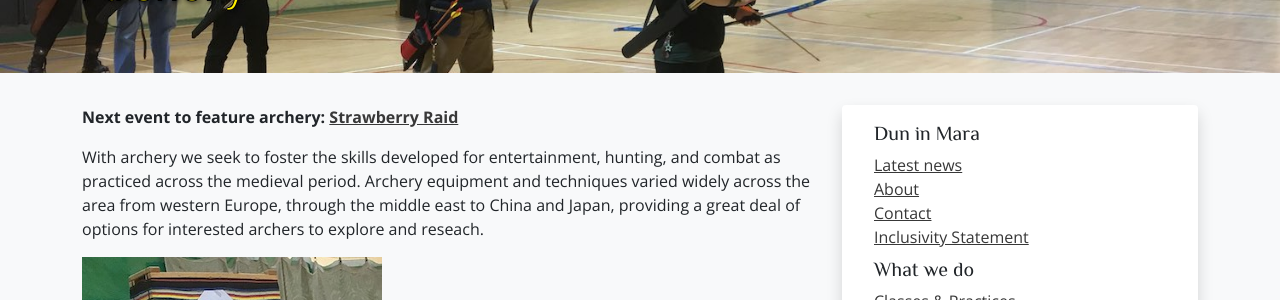
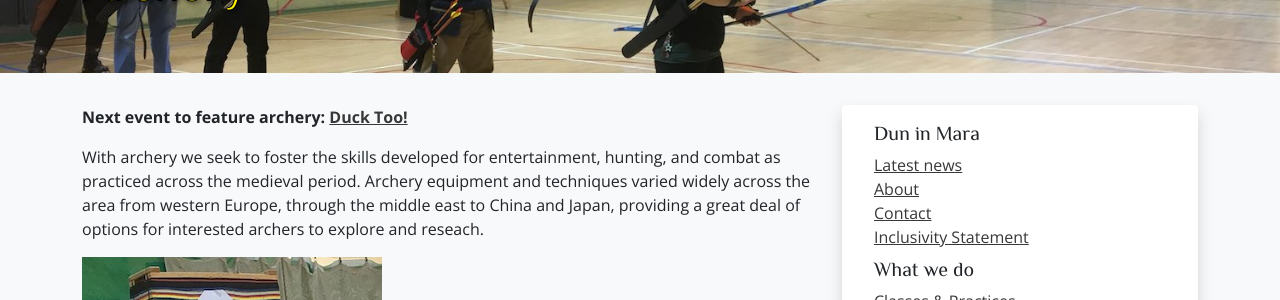
Before and after one commit to drachenwald/dun-in-mara, a Jekyll site: the page built from archery.md, in a window 1280 px wide. Shown: the part 168-468 px from the top of the page. Built offline with Jekyll 4.4.1, drawn with Linux system fonts in a browser that asks for light colours; comment, search, counter and statistics services are not loaded.

Commit message:
updated Archery page with next event

```diff
--- a/archery.md
+++ b/archery.md
@@ -2,7 +2,7 @@
 title: Archery
 banner: /images/archers-bosco.jpg
 ---
-**Next event to feature archery: [Strawberry Raid](/events/2025/strawberry-raid-iv/)**
+**Next event to feature archery: [Duck Too!](/events/2025/duck-too/)**
 
 With archery we seek to foster the skills developed for entertainment,
 hunting, and combat as practiced across the medieval period. Archery
```
